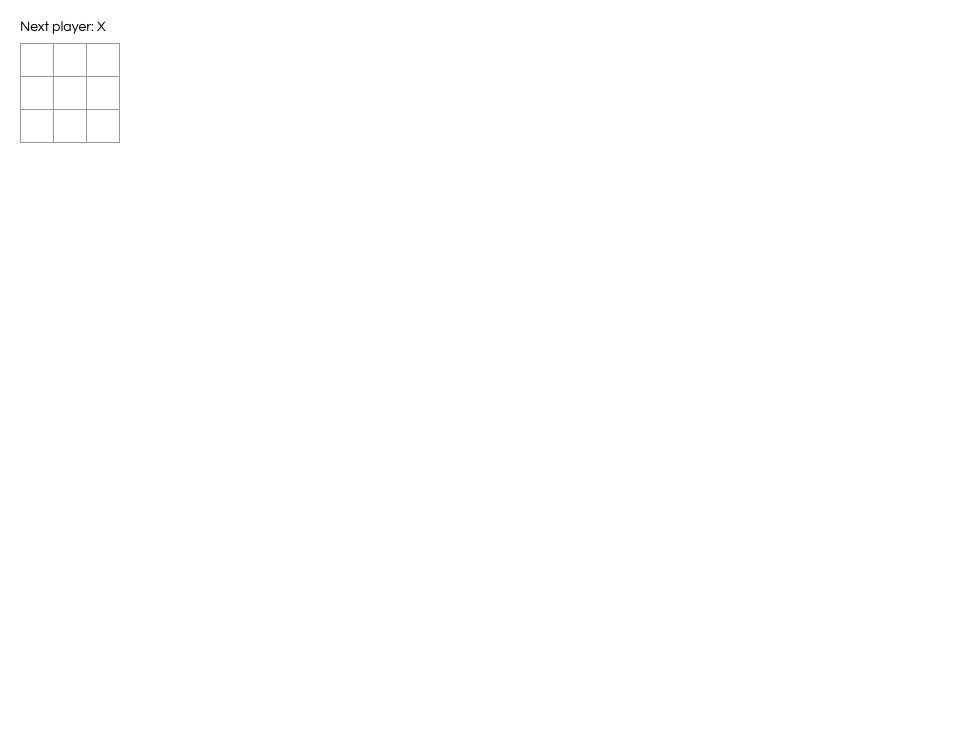
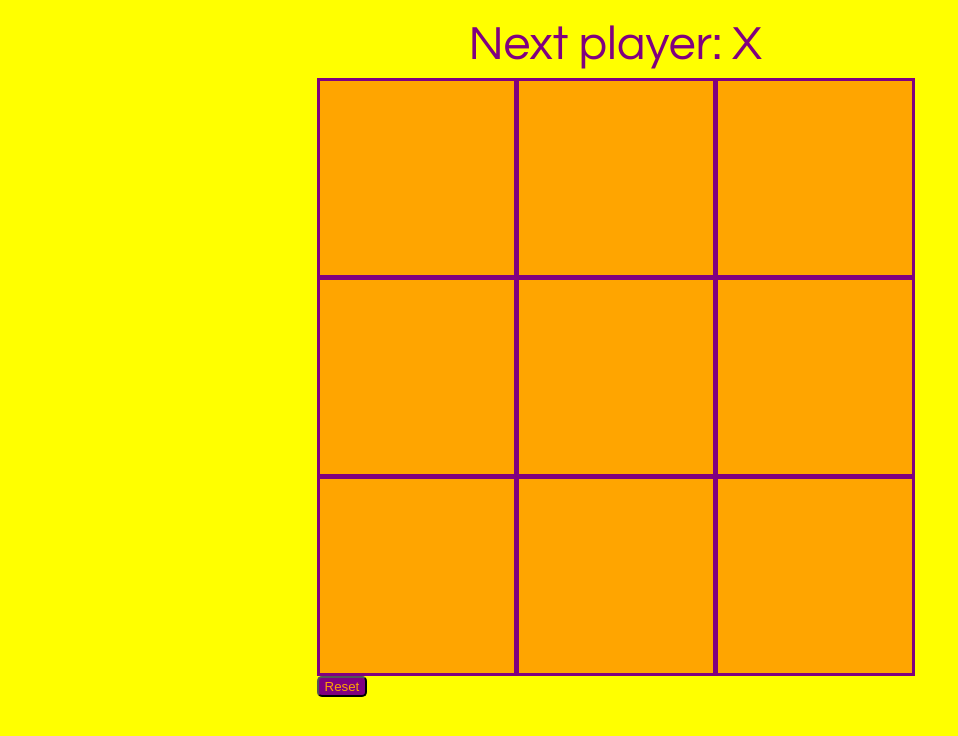
Before and after one commit to bpowell15/React-Excercises, a React app in the folder react-tac-toe/: page / in a window 1280 px wide. Shown: the whole page, without its empty margins (0-958 px from the left). Built offline with nearby package versions, Linux system fonts and the light colour scheme.

Commit message:
Add reset and pretty colors

```diff
--- a/react-tac-toe/src/index.css
+++ b/react-tac-toe/src/index.css
@@ -1,6 +1,7 @@
 body {
   font: 14px "Century Gothic", Futura, sans-serif;
   margin: 20px;
+  background-color: yellow;
 }
 
 ol, ul {
@@ -13,23 +14,45 @@ ol, ul {
   display: table;
 }
 
+.reset {
+  background-color: purple;
+  color: orange;
+  border-radius: 5px;
+}
+
+.reset:hover {
+  background-color: orange;
+  color: purple;
+  cursor: pointer;
+}
+
 .status {
   margin-bottom: 10px;
+  text-align: center;
+  font-size: 48px;
+  color: purple
 }
 
 .square {
-  background: #fff;
-  border: 1px solid #999;
+  background-color: orange;
+  border: 3px solid purple;
   float: left;
-  font-size: 24px;
+  font-size: 96px;
   font-weight: bold;
   line-height: 34px;
-  height: 34px;
+  height: 200px;
   margin-right: -1px;
   margin-top: -1px;
   padding: 0;
   text-align: center;
-  width: 34px;
+  width: 200px;
+  color: white;
+  cursor: crosshair;
+}
+
+.square:hover {
+  background-color: yellow;
+  color: orange
 }
 
 .square:focus {
@@ -42,6 +65,7 @@ ol, ul {
 
 .game {
   display: flex;
+  justify-content: center;
   flex-direction: row;
 }
 
--- a/react-tac-toe/src/index.js
+++ b/react-tac-toe/src/index.js
@@ -81,12 +81,14 @@ class Board extends React.Component {
           {this.renderSquare(7)}
           {this.renderSquare(8)}
         </div>
+        <button className="reset" onClick={()=>this.setState({squares: Array(9).fill(null)})}>Reset</button>
       </div>
     );
   }
 }
 
 class Game extends React.Component {
+
   render() {
     return (
       <div className="game">
```
